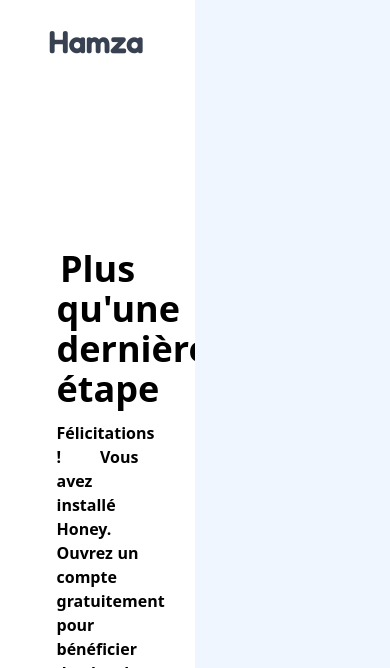
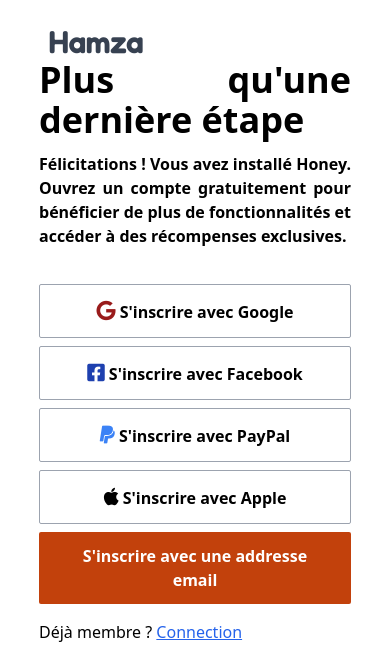
Before and after one commit to HamzaErrifai/clone-honey-welcome-page, a website: page src/index.html in a window 390 px wide. Shown: the top 668 px of the page. Drawn offline with Linux system fonts and the light colour scheme.

Commit message:
added responsiveness to the design

```diff
--- a/src/index.html
+++ b/src/index.html
@@ -23,17 +23,17 @@
     <link href="/dist/output.css" rel="stylesheet" />
   </head>
   <body>
-    <nav class="fixed z-50 pl-12 pt-6">
+    <nav class="sm:fixed block z-50 pl-12 pt-6">
       <a
         href="/src/index.html"
         class="subpixel-antialiased font-bold text-gray-700 text-3xl ff-fredoka"
         >Hamza</a
       >
     </nav>
-    <div class="grid grid-cols-2 h-screen">
+    <div class="sm:grid grid-cols-2 h-screen block sm:pt-10">
       <div class="bg-white h-screen-full flex items-center justify-center">
-        <div class="h-4/6 w-4/6 px-6 text-justify">
-          <h2 class="text-4xl font-semibold text-center">
+        <div class="h-4/6 sm:w-4/6 w-4/5 sm:px-6 px-0 text-justify">
+          <h2 class="text-4xl font-semibold sm:text-center text-justify">
             Plus qu'une dernière étape
           </h2>
           <p class="my-3 text-s font-semibold">
@@ -44,28 +44,28 @@
           <div class="flex flex-col mt-8">
             <a
               href="#"
-              class="border border-gray-400 text-center rounded-sm py-3 px-5 my-1 font-semibold"
+              class="border border-gray-400 hover:bg-slate-50 text-center rounded-sm py-3 px-5 my-1 font-semibold"
             >
               <i class="fa-brands text-xl fa-google text-red-800"></i>
               S'inscrire avec Google
             </a>
             <a
               href="#"
-              class="border border-gray-400 text-center rounded-sm py-3 px-5 my-1 font-semibold"
+              class="border border-gray-400 hover:bg-slate-50 text-center rounded-sm py-3 px-5 my-1 font-semibold"
             >
               <i class="fa-brands text-xl fa-facebook-square text-blue-800"></i>
               S'inscrire avec Facebook
             </a>
             <a
               href="#"
-              class="border border-gray-400 text-center rounded-sm py-3 px-5 my-1 font-semibold"
+              class="border border-gray-400 hover:bg-slate-50 text-center rounded-sm py-3 px-5 my-1 font-semibold"
             >
               <i class="fa-brands text-xl fa-paypal text-blue-500"></i>
               S'inscrire avec PayPal
             </a>
             <a
               href="#"
-              class="border border-gray-400 text-center rounded-sm py-3 px-5 my-1 font-semibold"
+              class="border border-gray-400 hover:bg-slate-50 text-center rounded-sm py-3 px-5 my-1 font-semibold"
             >
               <i class="fa-brands text-xl fa-apple"></i> S'inscrire avec Apple
             </a>
@@ -79,12 +79,16 @@
               <a href="#" class="underline text-blue-600">Connection</a>
             </div>
             <div class="py-3 font-light">
-              <a href="#" class="underline text-sm text-gray-600">Je m'inscrirai plus tard</a>
+              <a href="#" class="underline text-sm text-gray-600"
+                >Je m'inscrirai plus tard</a
+              >
             </div>
           </div>
         </div>
       </div>
-      <div class="bg-blue-50 h-screen-full flex items-center justify-center">
+      <div
+        class="bg-blue-50 h-screen-full sm:flex hidden items-center justify-center"
+      >
         <div class="h-3/5 w-4/5 flex items-center justify-center">
           <img
             class="w-4/6"
```
Also changed, not shown: dist/output.css.
